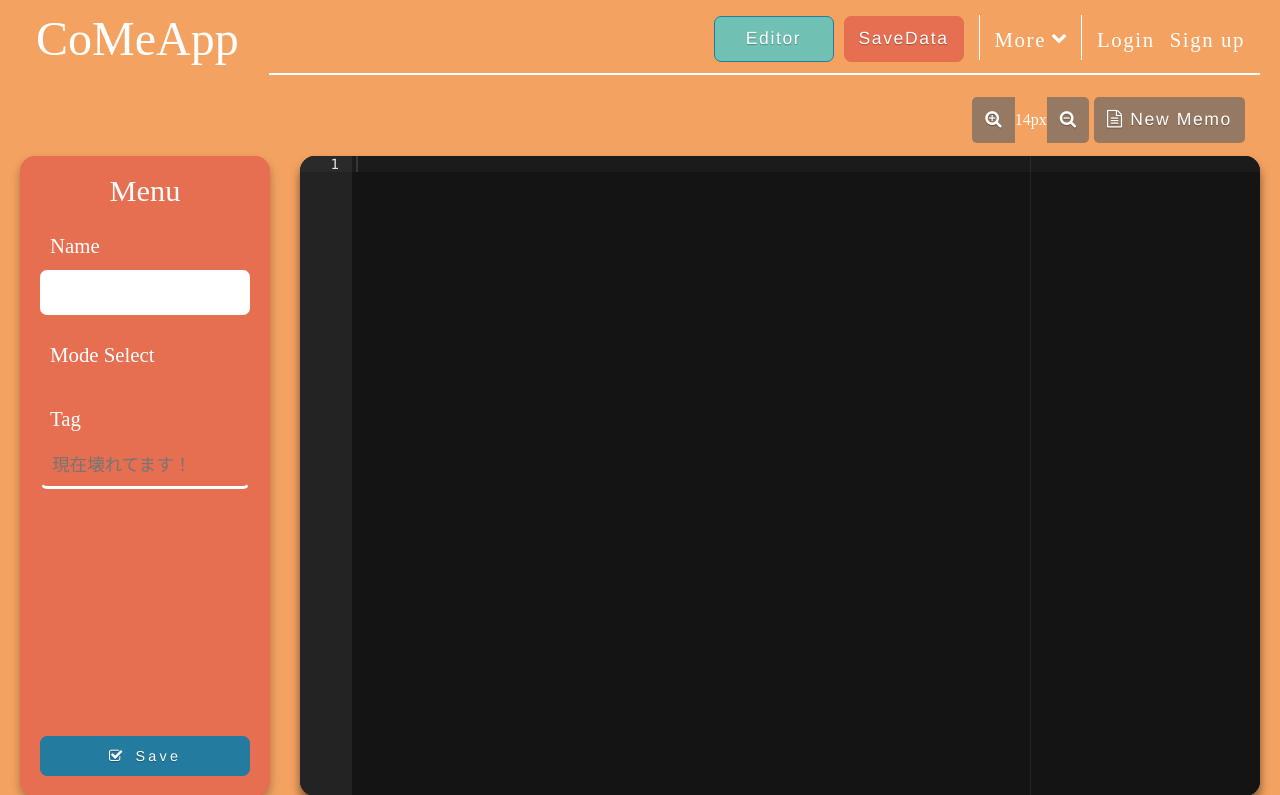
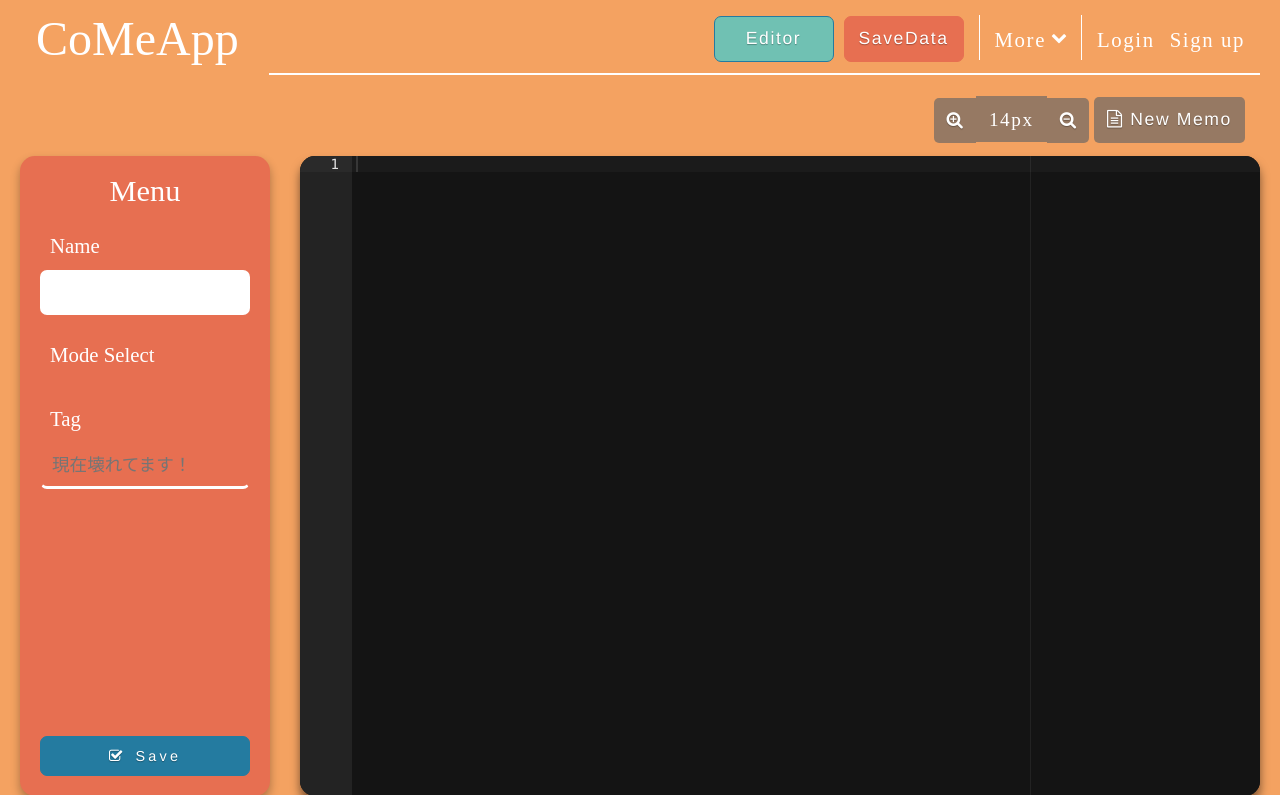
Before and after one commit to TaitoNakahashi/codememo, a PHP site: page /editor.php in a window 1280 px wide. Shown: the top 795 px of the page. Run offline with PHP 8.4, Linux system fonts and the light colour scheme; data that the repository does not hold is empty.

Commit message:
2017/2/13

```diff
--- a/css/style.css
+++ b/css/style.css
@@ -416,6 +416,14 @@ header {
 }
 .second-header .tool-menu-ul li .text-form i:hover {
   color: #247BA0;
+}
+.second-header .tool-menu-ul li #font-check {
+  cursor: text;
+  padding: 13.5px 13px 13.3px;
+  font-size: 12px;
+  font-size: 1.2rem;
+  letter-spacing: 0.1rem;
+  background-color: rgba(100, 100, 100, 0.65);
 }
 .second-header .tool-menu-ul li .button {
   margin-top: 1px;
--- a/sass/_notes/dwsync.xml
+++ b/sass/_notes/dwsync.xml
@@ -1,4 +1,4 @@
 <?xml version="1.0" encoding="utf-8" ?>
 <dwsync>
-<file name="style.css" server="Macintosh HD/Applications/MAMP/htdocs/codememoA" local="3569556449" remote="3569556449" Dst="-1" />
+<file name="style.css" server="Macintosh HD/Applications/MAMP/htdocs/codememoA" local="3569666168" remote="3569666168" Dst="-1" />
 </dwsync>
--- a/sass/style.scss
+++ b/sass/style.scss
@@ -320,6 +320,14 @@ header {
 						color: $LAPIS-LAZULI;
 					}
 				}
+			}
+
+			#font-check {
+				cursor: text;
+				padding: 13.5px 13px 13.3px; //ここだけ微調整が必要
+				@include font-size(12);
+				letter-spacing: 0.1rem;
+				background-color: rgba(100,100,100,0.65);
 			}
 
 			.button {
```
Also changed, not shown: 1 other file.
